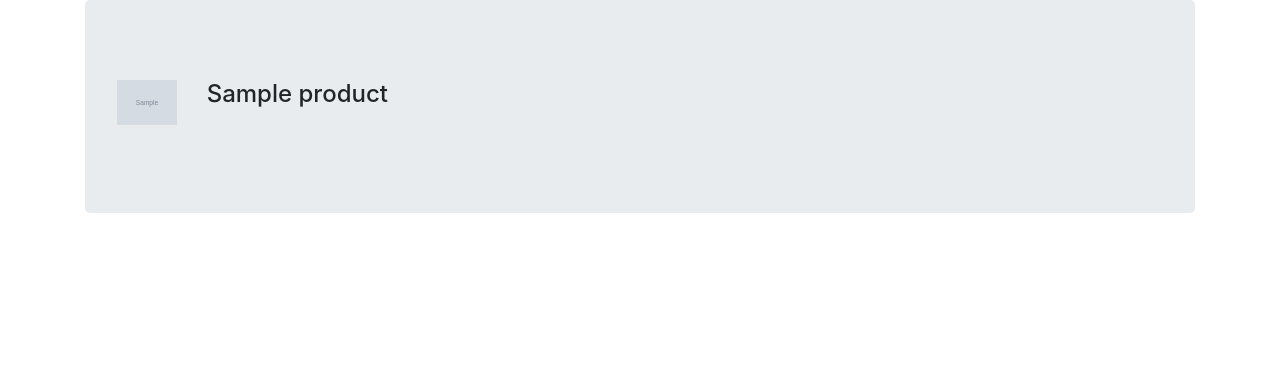
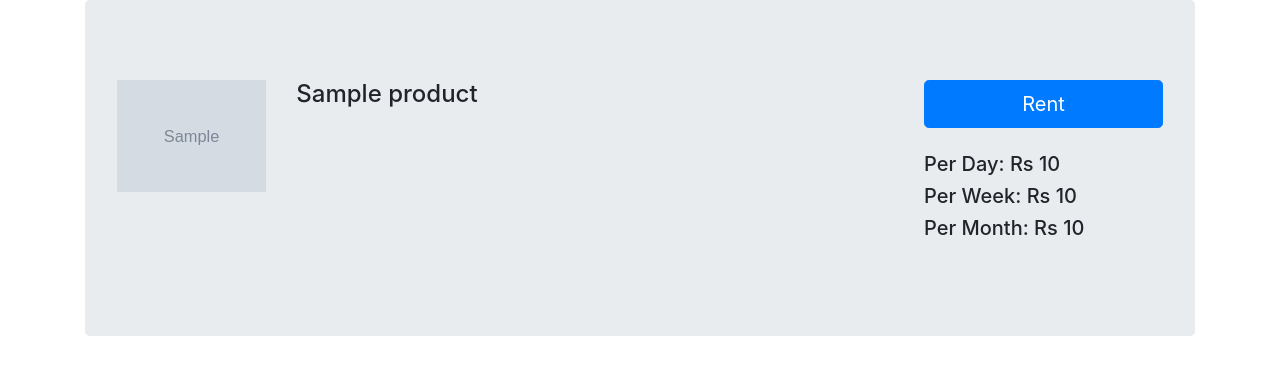
Before and after one commit to pranavelric/Rental-management-system, a Django app: page / in a window 1280 px wide. Shown: the part 66-441 px from the top of the page. Run offline with Django 3.2, Linux system fonts and the light colour scheme; tables that the repository leaves empty hold one stand-in row (values such as "Sample post"); grey boxes marked "Sample" are stand-in pictures; some libraries are stand-ins or nearby versions.

Commit message:
Added button and rent price

```diff
--- a/Rentalgo/products/templates/products/home.html
+++ b/Rentalgo/products/templates/products/home.html
@@ -5,11 +5,18 @@
   <div class="jumbotron">
     {% for product in products.all %}
       <div class="row pb-4 pt-3">
-        <div class="col-1" onclick="window.location='{% url 'detail' product.id %}';" style="cursor: pointer;">
+        <div class="col-2" onclick="window.location='{% url 'detail' product.id %}';" style="cursor: pointer;">
           <img src="{{ product.img1.url }}" class="img-fluid">
         </div>
         <div class="col-7" onclick="window.location='{% url 'detail' product.id %}';"  style="cursor: pointer;">
           <h4>{{ product.prod_name }}</h4>
+        </div>
+        <div class="col-3">
+          <a href="{% url 'detail' product.id %}"><button class="btn btn-primary btn-lg btn-block" name="button">Rent</button></a>
+          <br>
+          <h5>Per Day: Rs {{ product.dprice }}</h5>
+          <h5>Per Week: Rs {{ product.wprice }}</h5>
+          <h5>Per Month: Rs {{ product.mprice }}</h5>
         </div>
       </div>
     {% endfor %}
```
